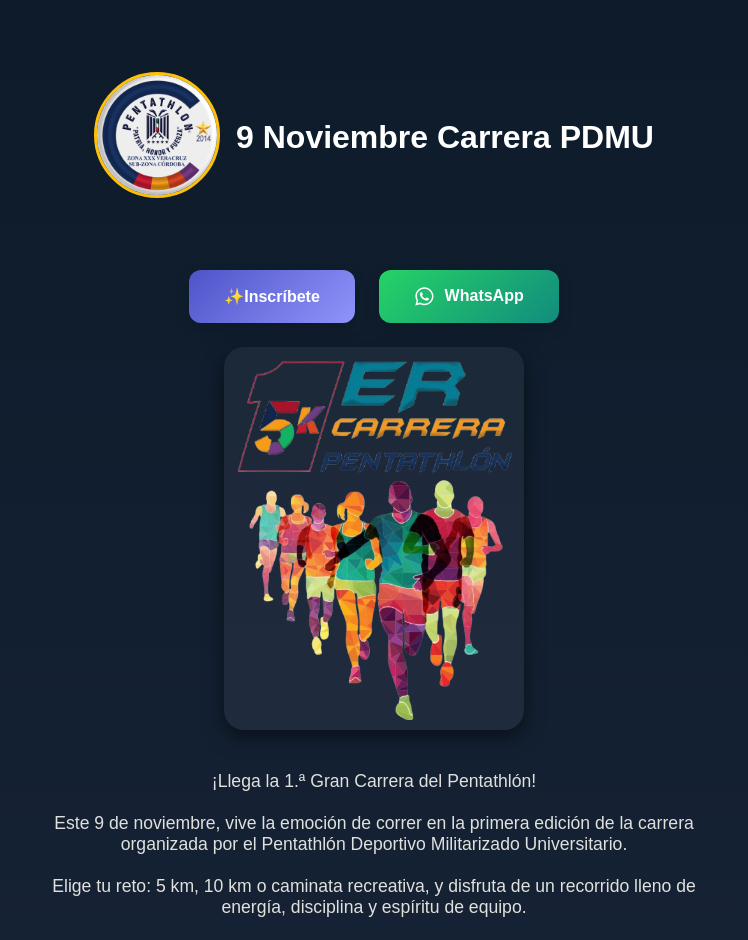
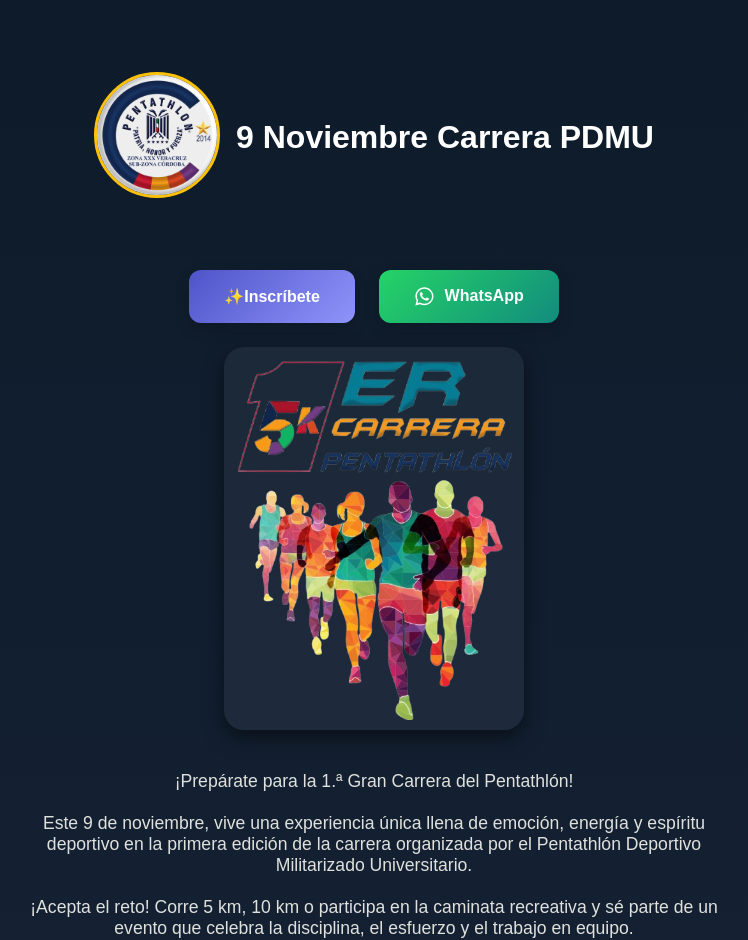
Before and after one commit to Ilianjesus/carrera, a React (Vite) app: page /#/ in a window 1280 px wide. Shown: the top 940 px of the page, without its empty margins (266-1014 px from the left). Built offline with nearby package versions, Linux system fonts and the light colour scheme.

Commit message:
ruta modificada y mensaje de home

```diff
--- a/src/pages/Home.jsx
+++ b/src/pages/Home.jsx
@@ -2,7 +2,7 @@
 import "../styles/Home.css";
 import "../styles/Formulario.css";
 import logo from "../assets/LogoPDMU.jpeg";
-import ruta from "../assets/Ruta2.png";
+import ruta from "../assets/Ruta3.png";
 import { FaWhatsapp } from "react-icons/fa";
 import LogoCarreraSF from "../assets/LogoCarreraSF.png";
 
@@ -51,11 +51,14 @@
 
 
       <p className="home-text">
-  ¡Llega la 1.ª Gran Carrera del Pentathlón!<br /><br />
-  Este 9 de noviembre, vive la emoción de correr en la primera edición de la carrera organizada por el Pentathlón Deportivo Militarizado Universitario.<br /><br />
-  Elige tu reto: 5 km, 10 km o caminata recreativa, y disfruta de un recorrido lleno de energía, disciplina y espíritu de equipo.<br /><br />
-  ¡No te lo puedes perder! Inscríbete y forma parte de esta gran experiencia.
+  ¡Prepárate para la 1.ª Gran Carrera del Pentathlón!<br /><br />
+  Este 9 de noviembre, vive una experiencia única llena de emoción, energía y espíritu deportivo en la primera edición de la carrera organizada por el Pentathlón Deportivo Militarizado Universitario.<br /><br />
+  ¡Acepta el reto! Corre 5 km, 10 km o participa en la caminata recreativa y sé parte de un evento que celebra la disciplina, el esfuerzo y el trabajo en equipo.<br /><br />
+  La inscripción general es de $250 e incluye un kit completo para la carrera.<br /><br />
+  Además, al finalizar la carrera, se realizará una emocionante premiación para los primeros lugares.<br /><br />
+  ¡No lo pienses más! Inscríbete y vive la emoción de correr junto a verdaderos campeones.
 </p>
+
 
 
 
```
Also changed, not shown: src/assets/Ruta3.png (added).
